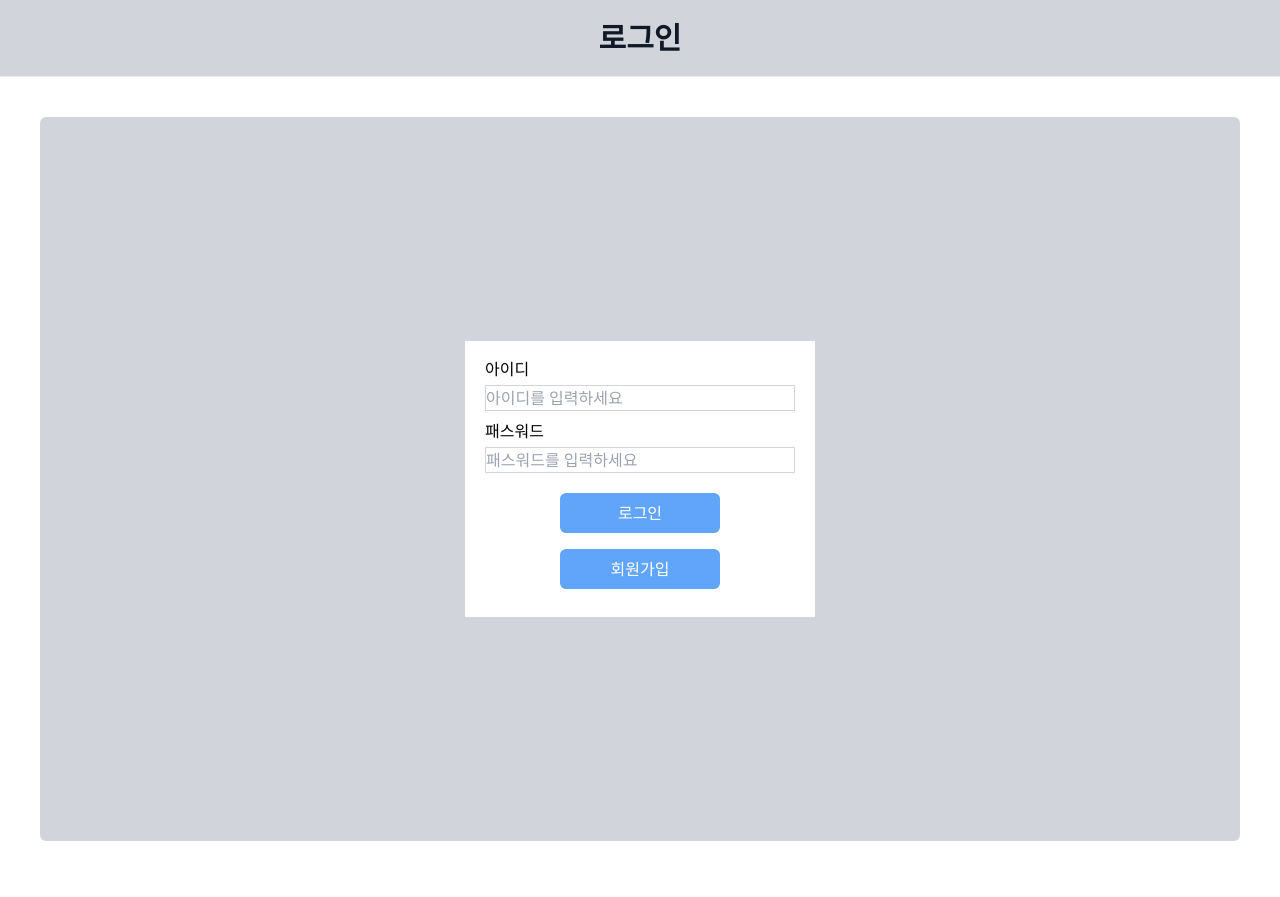
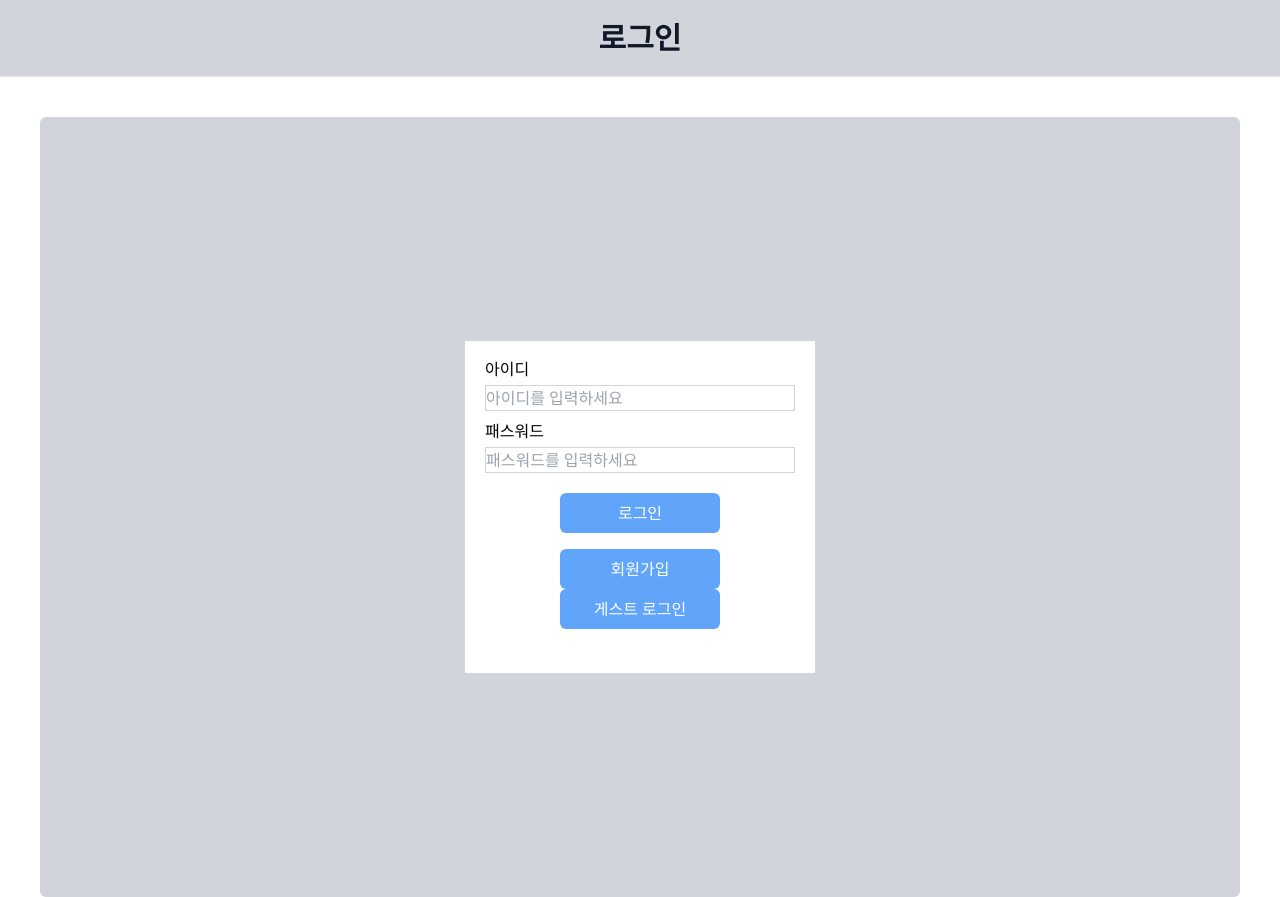
Before and after one commit to cowaymcnc4003/react-vote, a React (Vite) app in the folder vote-project/: page / in a window 1280 px wide. Before the commit the page ends 841 px from the top, so only its background shows below. Built offline with nearby package versions, Linux system fonts and the light colour scheme.

Commit message:
고유값 라이브러리

```diff
--- a/vote-project/package.json
+++ b/vote-project/package.json
@@ -10,6 +10,7 @@
     "preview": "vite preview"
   },
   "dependencies": {
+    "@fingerprintjs/fingerprintjs": "^4.5.0",
     "@tanstack/react-query": "^5.55.4",
     "axios": "^1.7.7",
     "react": "^18.3.1",
--- a/vote-project/src/apis/auth.js
+++ b/vote-project/src/apis/auth.js
@@ -8,5 +8,9 @@ function registVote(registData) {
   return instance.post('regist', registData);
 }
 
+function guestLogin(userData) {
+  return instance.post('login', userData);
+}
+
 
 export { loginVote, registVote }
--- a/vote-project/src/components/user/LoginForm.jsx
+++ b/vote-project/src/components/user/LoginForm.jsx
@@ -3,6 +3,7 @@ import { loginVote } from "../../apis/auth";
 import { useEffect, useRef, useState } from "react";
 import { getAuthFromCookie, saveAuthToCookie } from "../../util/cookies";
 import { useVoteStore } from "../../store/voteStore";
+import FingerprintJS from '@fingerprintjs/fingerprintjs';
 
 const LoginForm = () => {
   const { setUserInfo, setToken, userInfo } = useVoteStore();
@@ -49,6 +50,39 @@ const LoginForm = () => {
     }
   };
 
+  const onClickGuestLogin = async (e) => {
+    const fp = await FingerprintJS.load();
+    const result = await fp.get();
+    console.log(result.visitorId);
+
+
+    // const navigatePath = '/voteMain';
+    // const loginUserData = {
+    //   id: result.visitorId,
+    //   password: result.visitorId
+    // };
+    // console.log(loginUserData);
+
+    // try {
+    //   const { data } = await loginVote(loginUserData);
+
+    //   setUserInfo(data.result);
+    //   saveAuthToCookie(data.token);
+    //   setToken(data.token);
+    //   setErrorMessage("");  // 로그인 성공 시 에러 메시지 초기화
+    //   nav(navigatePath);
+    // } catch (error) {
+    //   console.error(error);
+
+    //   // 서버에서 받은 에러 메시지 처리
+    //   if (error.response && error.response.data && error.response.data.message) {
+    //     setErrorMessage(error.response.data.message); // 서버에서 받은 메시지 표시
+    //   } else {
+    //     setErrorMessage("로그인에 실패했습니다. 다시 시도해주세요."); // 일반 에러 메시지
+    //   }
+    // }
+  };
+
   return (
     <div className="mx-auto mt-10 mr-10 ml-10 flex bg-gray-300 flex-row justify-center rounded-md">
       <div className="bg-white w-[350px] md:my-56 py-2 break-word">
@@ -79,6 +113,7 @@ const LoginForm = () => {
         <div className="flex flex-col items-center px-6 py-5">
           <button className='bg-blue-400 h-10 w-40 rounded-md text-white mb-4' path="/voteMain" onClick={onClickVoteLogin}>로그인</button>
           <button className='bg-blue-400 h-10 w-40 rounded-md text-white' path="/regist" onClick={onClickNavigateHandler} >회원가입</button>
+          <button className='bg-blue-400 h-10 w-40 rounded-md text-white mb-4' path="/voteMain" onClick={onClickGuestLogin}>게스트 로그인</button>
         </div>
       </div>
     </div>
```
Also changed, not shown: 1 other file (tests, documents, lock files or other folders).
